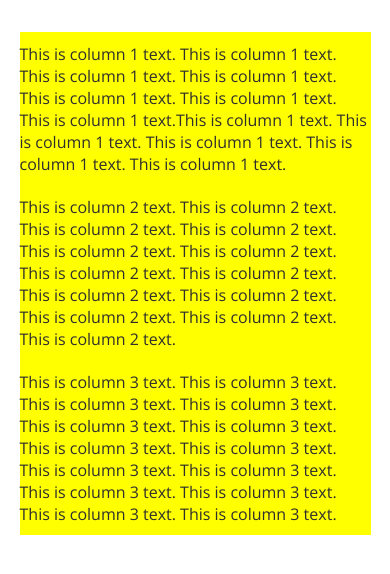
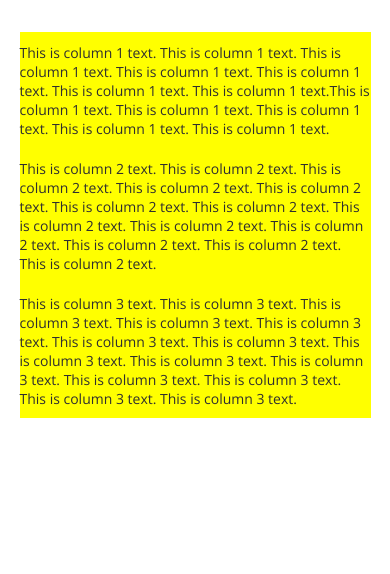
Before and after one commit to clarer/fewd7-final-project, a plain HTML site: page services.html in a window 390 px wide. Shown: the part 148-722 px from the top of the page. Drawn offline with nearby package versions, Linux system fonts and the light colour scheme.

Commit message:
column responsive font sizes

```diff
--- a/css/style.css
+++ b/css/style.css
@@ -62,15 +62,15 @@ abbr, acronym {
 /******************************************/
 
 body {
-    color: #34393b;
     font-weight: 400;
     color: #2f2f2f;
+    font-size: 16px;
     font-family: 'Open Sans', sans-serif;
 }
 
-@media only screen and (max-width: 768px) {
+@media only screen and (max-width: 960px) {
     body {
-        font-size: 16px;
+        font-size: 14px;
     }
 }
 
--- a/services.html
+++ b/services.html
@@ -36,8 +36,6 @@
 
         <h1>Services</h1>
 
-        <div class='wrapper' id='3-col'>
-
             <section class='three-col'>
                 <section class='one-third-col'>
                     This is column 1 text. This is column 1 text. This is column 1 text. This is column 1 text. This is column 1 text. This is column 1 text. This is column 1 text.This is column 1 text. This is column 1 text. This is column 1 text. This is column 1 text. This is column 1 text.
@@ -50,8 +48,6 @@
                 </section>
             </section>
 
-        </div>
-
         <script src="http://code.jquery.com/jquery-latest.min.js"></script>
         <script src="js/script.js"></script>
 
```
